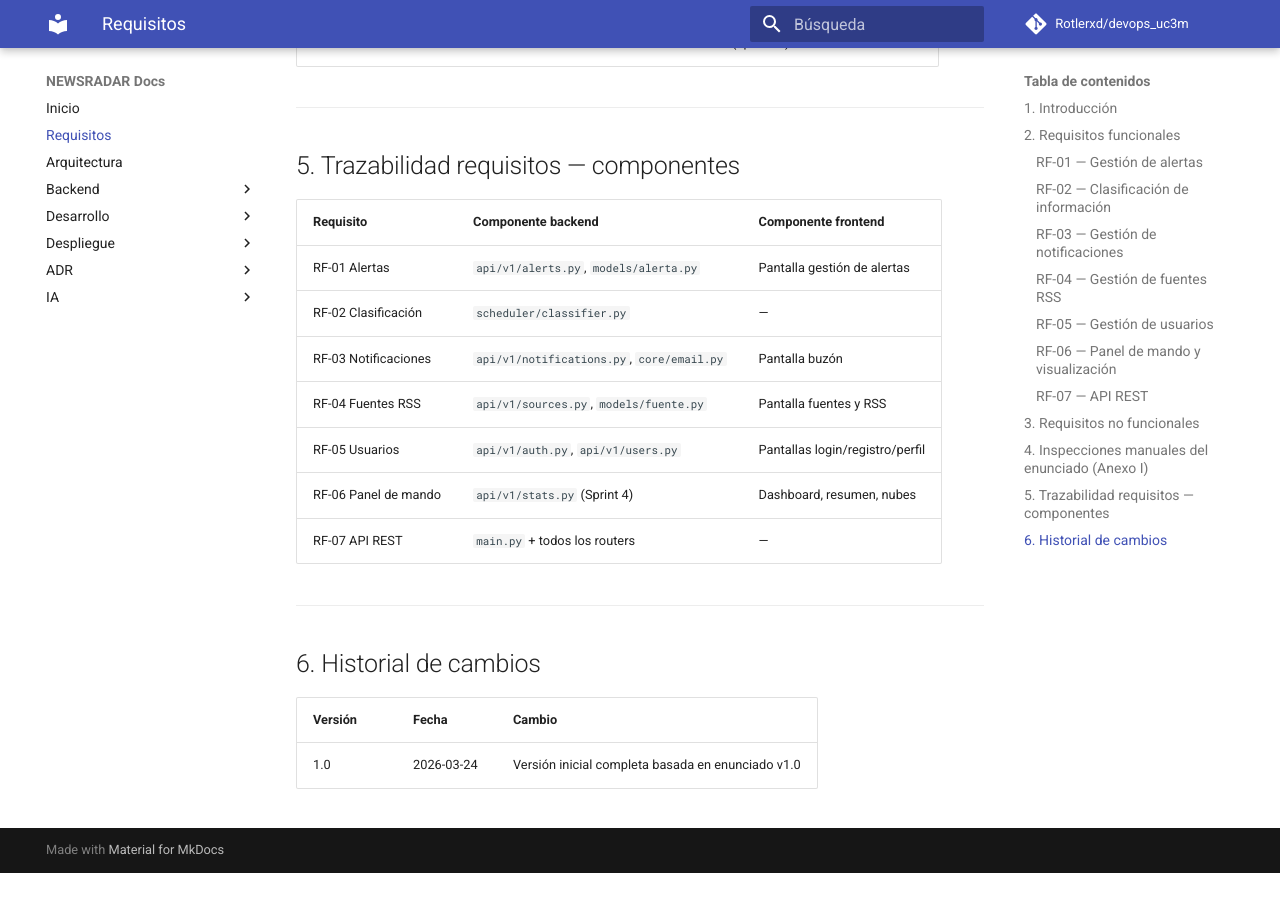
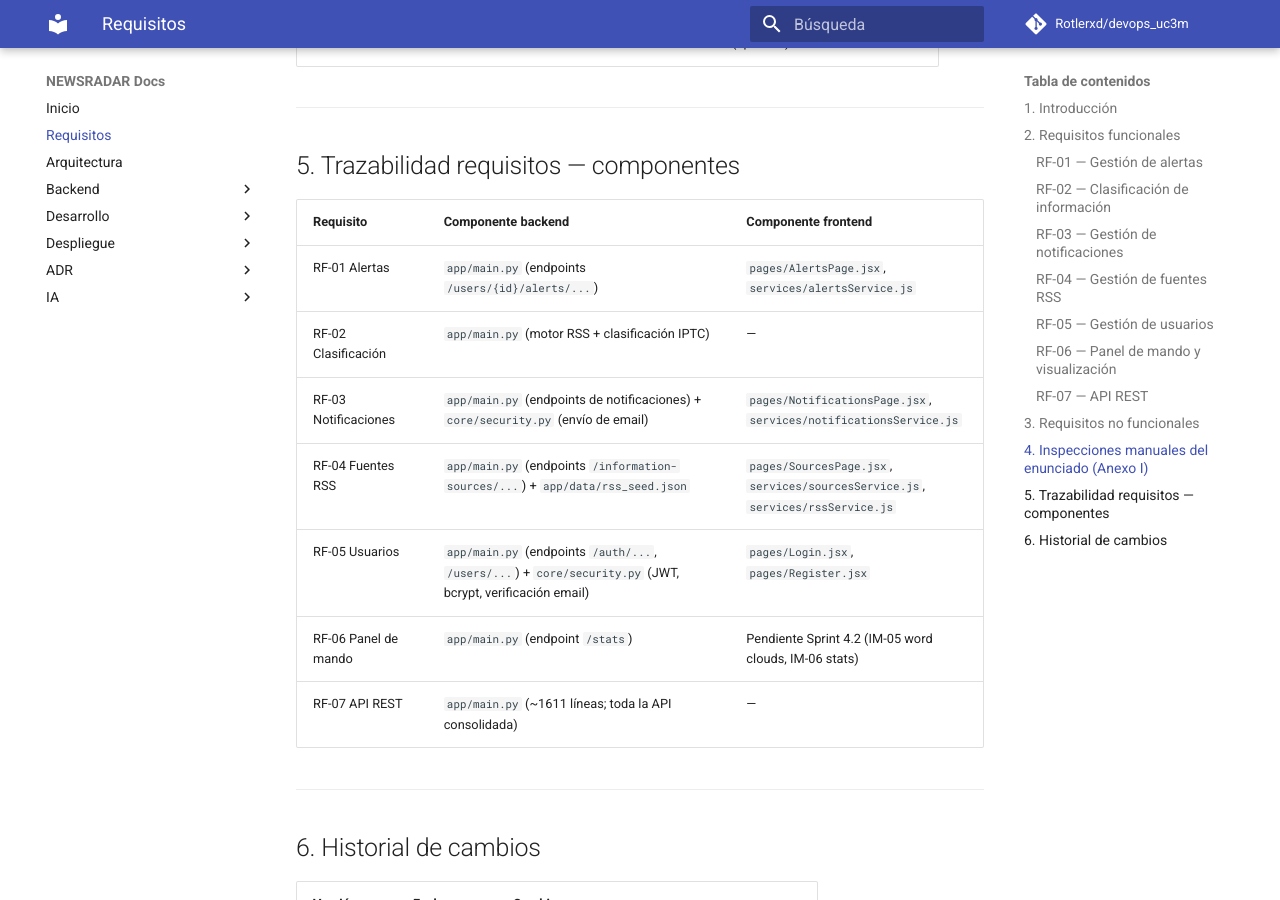
Before and after one commit to Rotlerxd/devops_uc3m, an MkDocs documentation site: the page built from docs/requirements.md, in a window 1280 px wide and 900 px high, scrolled down 5828 px. Built offline with MkDocs 1.6.1 and Material for MkDocs 9.7.7, drawn with Linux system fonts in a browser that asks for light colours; comment, search, counter and statistics services are not loaded; before the commit the page ends 6701 px from its top, so only the background shows below that.

Commit message:
docs(requirements): alinear tabla de trazabilidad RF con la estructura real del código

```diff
--- a/docs/requirements.md
+++ b/docs/requirements.md
@@ -152,13 +152,13 @@ Estas inspecciones se verifican el día del examen. El sistema debe superarlas t
 
 | Requisito | Componente backend | Componente frontend |
 |---|---|---|
-| RF-01 Alertas | `api/v1/alerts.py`, `models/alerta.py` | Pantalla gestión de alertas |
-| RF-02 Clasificación | `scheduler/classifier.py` | — |
-| RF-03 Notificaciones | `api/v1/notifications.py`, `core/email.py` | Pantalla buzón |
-| RF-04 Fuentes RSS | `api/v1/sources.py`, `models/fuente.py` | Pantalla fuentes y RSS |
-| RF-05 Usuarios | `api/v1/auth.py`, `api/v1/users.py` | Pantallas login/registro/perfil |
-| RF-06 Panel de mando | `api/v1/stats.py` (Sprint 4) | Dashboard, resumen, nubes |
-| RF-07 API REST | `main.py` + todos los routers | — |
+| RF-01 Alertas | `app/main.py` (endpoints `/users/{id}/alerts/...`) | `pages/AlertsPage.jsx`, `services/alertsService.js` |
+| RF-02 Clasificación | `app/main.py` (motor RSS + clasificación IPTC) | — |
+| RF-03 Notificaciones | `app/main.py` (endpoints de notificaciones) + `core/security.py` (envío de email) | `pages/NotificationsPage.jsx`, `services/notificationsService.js` |
+| RF-04 Fuentes RSS | `app/main.py` (endpoints `/information-sources/...`) + `app/data/rss_seed.json` | `pages/SourcesPage.jsx`, `services/sourcesService.js`, `services/rssService.js` |
+| RF-05 Usuarios | `app/main.py` (endpoints `/auth/...`, `/users/...`) + `core/security.py` (JWT, bcrypt, verificación email) | `pages/Login.jsx`, `pages/Register.jsx` |
+| RF-06 Panel de mando | `app/main.py` (endpoint `/stats`) | Pendiente Sprint 4.2 (IM-05 word clouds, IM-06 stats) |
+| RF-07 API REST | `app/main.py` (~1611 líneas; toda la API consolidada) | — |
 
 ---
 
```
